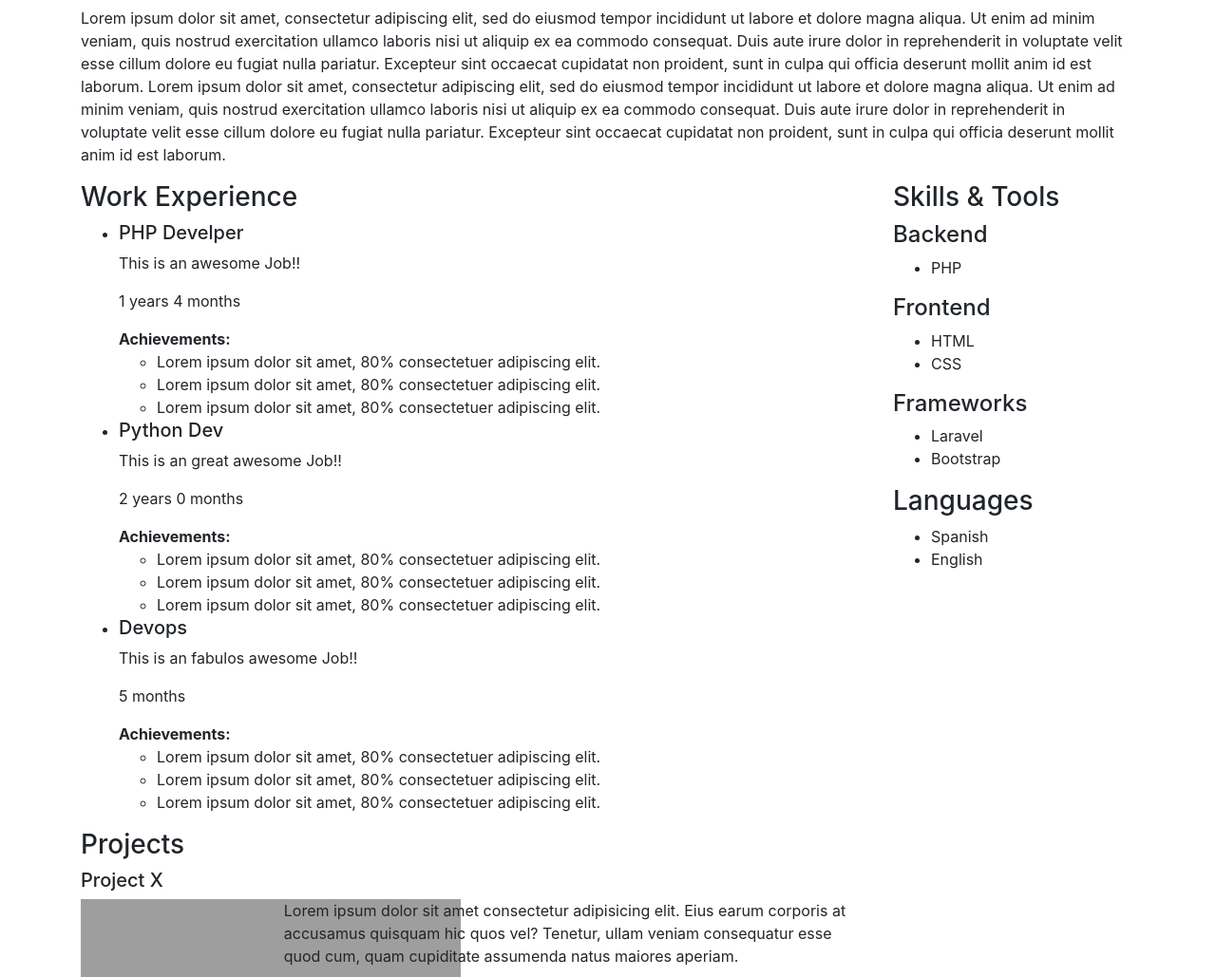
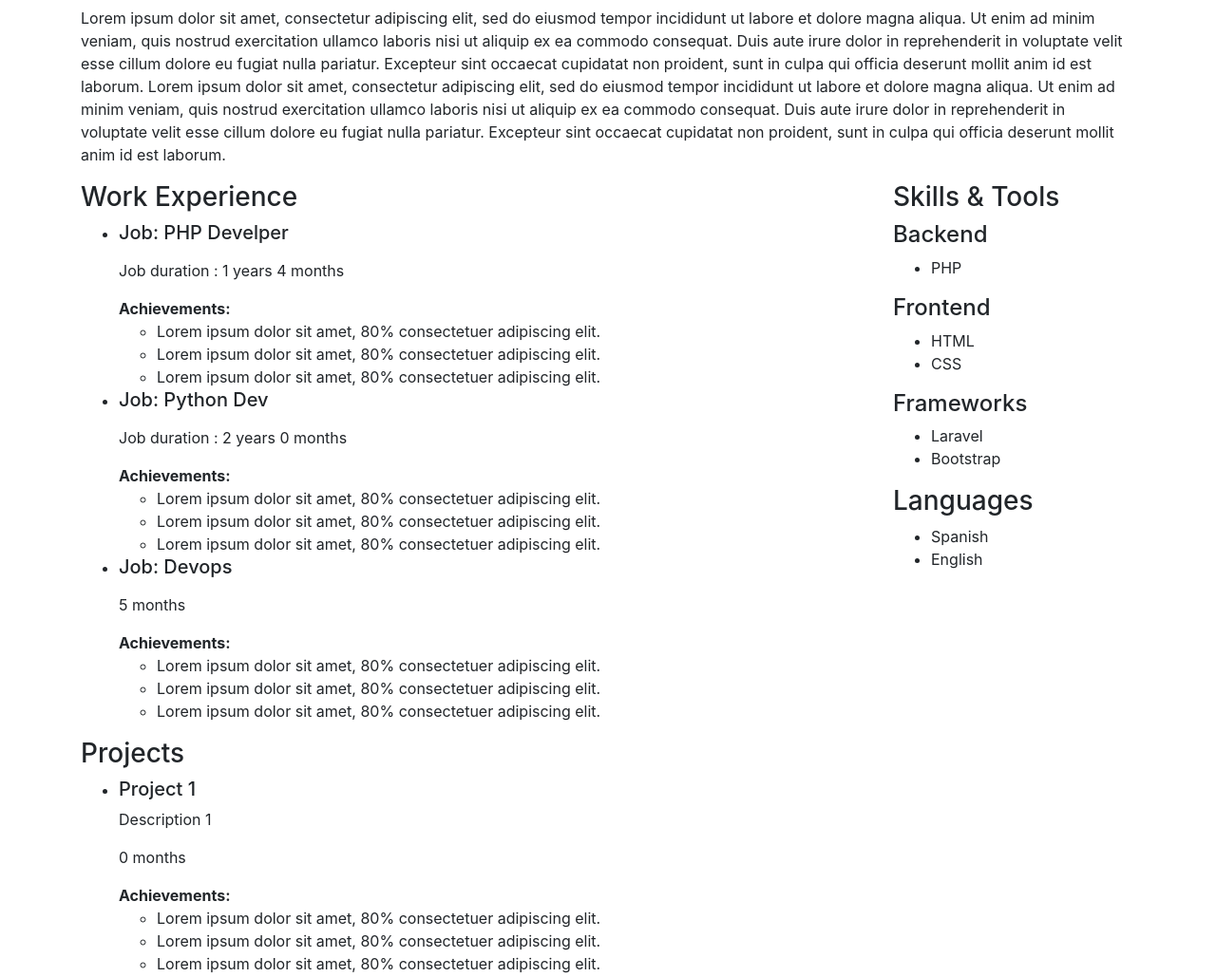
Before and after one commit to gitalffa/cv, a PHP site: page / in a window 1280 px wide. Shown: the part 339-1368 px from the top of the page at 95% size. Run offline with PHP 8.4, Linux system fonts and the light colour scheme; grey boxes are pictures that could not be loaded.

Commit message:
Calse Herencia donde vimos herencias con la pabra reservada extends y polimorfismos el metodo magico __construct el tipo protected para que las propiedades de los padres sean accesibles por los hijos

```diff
--- /dev/null
+++ b/app/Models/BaseElement.php
@@ -0,0 +1,37 @@
+<?php
+
+class BaseElement{
+
+    protected $title;
+    public $description;
+    public $visible = true;
+    public $months;
+
+    public function __construct($title,$description){
+        $this->setTitle($title);
+        $this->description = $description;
+    }
+
+    public function setTitle($title){
+        if($title == ''){
+            $this->title = 'N/A';
+        }else{
+            $this->title = $title;
+        }
+
+    }
+
+    public function getTitle(){
+        return $this->title;
+    }
+
+    public function getDurationAsString(){
+        $years = floor($this->months/12);
+        $extraMonths = $this->months % 12;
+        if($years == 0 ){
+          return "$extraMonths months";
+        }else{
+          return "$years years $extraMonths months";
+        }
+      }
+}
--- /dev/null
+++ b/app/Models/Job.php
@@ -0,0 +1,21 @@
+<?php
+
+require_once 'BaseElement.php';
+
+class Job extends BaseElement{
+
+    public function __construct($title,$description){
+        $newTitle = 'Job: '.$title;
+        $this->title = $newTitle;
+    }
+
+    public function getDurationAsString(){
+        $years = floor($this->months/12);
+        $extraMonths = $this->months % 12;
+        if($years == 0 ){
+          return "$extraMonths months";
+        }else{
+          return "Job duration : $years years $extraMonths months";
+        }
+      }
+}
--- /dev/null
+++ b/app/Models/Project.php
@@ -0,0 +1,7 @@
+<?php
+
+require_once 'BaseElement.php';
+
+class Project extends BaseElement{
+
+}
--- a/index.php
+++ b/index.php
@@ -60,7 +60,7 @@ $limitMonths = 2000;
                   break;
                 }
 
-                  printJob($jobs[$idx]);
+                  printElement($jobs[$idx]);
 
               }
             ?>
@@ -68,6 +68,16 @@ $limitMonths = 2000;
         </div>
         <div>
             <h3 class="border-bottom-gray">Projects</h3>
+
+            <ul>
+            <?php
+              for($idx = 0;$idx < count($projects);$idx++) {
+
+                printElement($projects[$idx]);
+
+              }
+            ?>
+          </ul>
             <div class="project">
                 <h5>Project X</h5>
                 <div class="row">
--- a/jobs.php
+++ b/jobs.php
@@ -1,39 +1,6 @@
 <?php
-
-class Job{
-    private $title;
-    public $description;
-    public $visible = true;
-    public $months;
-
-    public function __construct($title,$description){
-        $this->setTitle($title);
-        $this->description = $description;
-    }
-
-    public function setTitle($title){
-        if($title == ''){
-            $this->title = 'N/A';
-        }else{
-            $this->title = $title;
-        }
-
-    }
-
-    public function getTitle(){
-        return $this->title;
-    }
-
-    public function getDurationAsString(){
-        $years = floor($this->months/12);
-        $extraMonths = $this->months % 12;
-        if($years == 0 ){
-          return "$extraMonths months";
-        }else{
-          return "$years years $extraMonths months";
-        }
-      }
-}
+require 'app/Models/Job.php';
+require 'app/Models/Project.php';
 
 $job1 = new Job('PHP Develper','This is an awesome Job!!');
 $job1->months = 16;
@@ -44,45 +11,22 @@ $job2->months = 24;
 $job3 = new Job('Devops','This is an fabulos awesome Job!!');
 $job3->months = 5;
 
+$project1 = new Project('Project 1','Description 1');
+
 $jobs =[
     $job1,
     $job2,
     $job3
-    /*[
-       'title' => ,
-      'description' => 'This is an awesome Job!!',
-      'visible' => true,
-      'months' => 16
-    ],
-    [
-      'title' => 'Python Dev',
-      'description' => 'This is an great awesome Job!!',
-      'visible' => false,
-      'months' => 14
-    ],
-    [
-      'title' => 'Devops',
-      'description' => 'This is an fabulos awesome Job!!',
-      'visible' => true,
-      'months' => 5
-    ],
-    [
-      'title' => 'Node Dev',
-      'description' => 'This is an fabulos awesome Job!!',
-      'visible' => true,
-      'months' => 24
-    ],
-    [
-      'title' => 'Frontend Dev',
-      'description' => 'This is an fabulos awesome Job!!',
-      'visible' => true,
-      'months' => 3
-    ] */
+
+  ];
+
+  $projects = [
+      $project1
   ];
 
 
 
-  function printJob($job){
+  function printElement($job){
     if($job->visible == false){
       return;
     }
```
